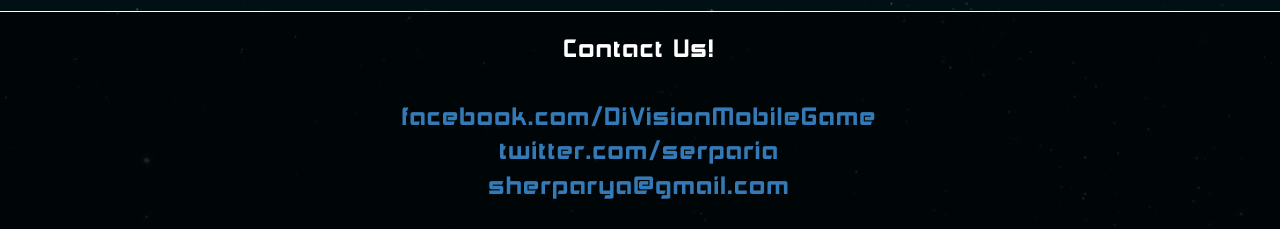
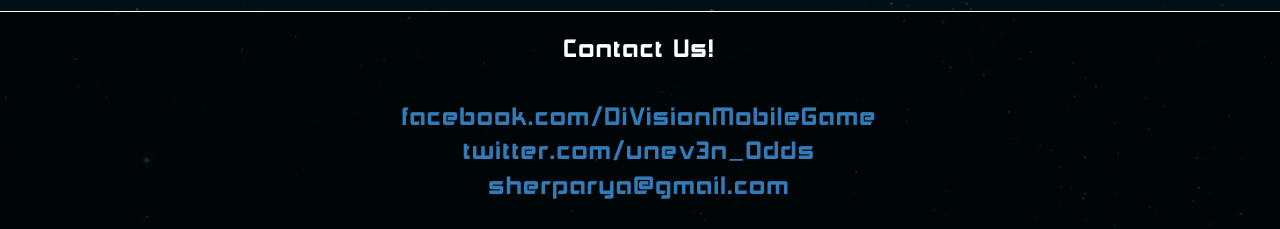
Before and after one commit to lorandDobai/division, a plain HTML site: page index.html in a window 1280 px wide. Shown: the part 571-800 px from the top of the page. Drawn offline with Linux system fonts and the light colour scheme.

Commit message:
nvm retard

```diff
--- a/index.html
+++ b/index.html
@@ -52,7 +52,7 @@
             <div>Contact Us!</div>
             <br />
             <div><a href="https://facebook.com/DiVisionMobileGame" target="_blank">facebook.com/DiVisionMobileGame</a></div>
-            <div><a href="https://twitter.com/unev3n_0dds" target="_blank">twitter.com/serparia</a></div>
+            <div><a href="https://twitter.com/unev3n_0dds" target="_blank">twitter.com/unev3n_0dds</a></div>
             <div><a onclick="window.open('mailto:sherparya@gmail.com', '_top'); return false;">sherparya@gmail.com</a></div>
         </div>
     </div>
```
